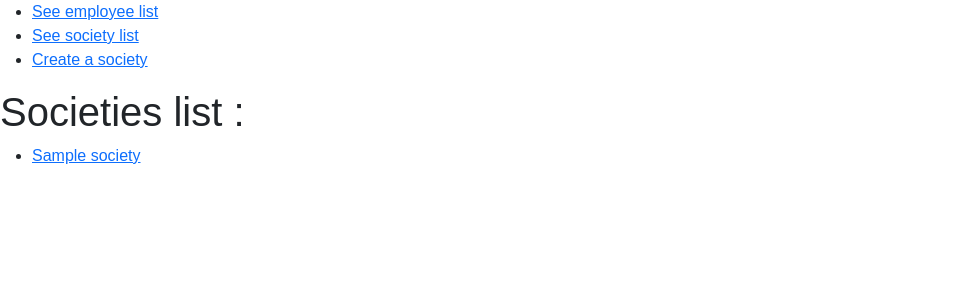
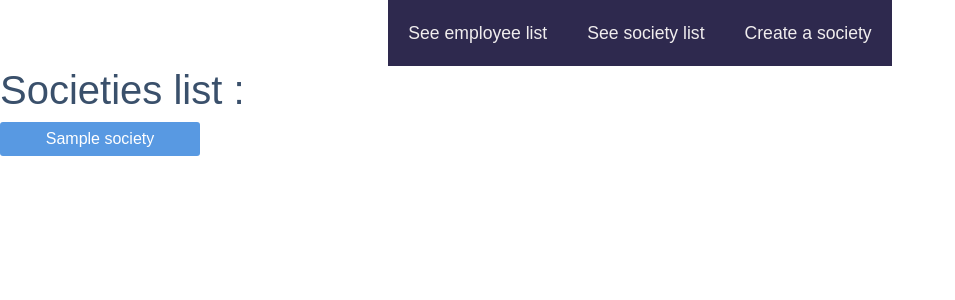
Before and after one commit to CN-Works/BusinessApp, a Symfony app: template templates/society/index.html.twig in a window 1280 px wide. Shown: the top 300 px of the page, without its empty margins (0-955 px from the left). Run offline with Twig, Linux system fonts and the light colour scheme; the template is opened without the code that fills it: most values are stand-ins (such as "Sample title", 1, 10 or a date in 2020); some libraries are stand-ins or nearby versions.

Commit message:
Style : minimal design

```diff
--- a/public/css/style.css
+++ b/public/css/style.css
@@ -1,6 +1,104 @@
 * {
-    font-family: 'Poppins', sans-serif;
-    padding : 0;
-    margin : 0;
-    box-sizing: border-box;
-  }
+  font-family: 'Poppins', sans-serif;
+  padding : 0;
+  margin : 0;
+  box-sizing: border-box;
+}
+
+/* General */
+
+a {
+  text-decoration: none;
+  padding: 5px;
+
+  color: #ffffff;
+  background-color: #5899E2;
+
+  transition: all, 0.25s;
+
+  user-select: none;
+}
+
+a:hover {
+  background-color: #406895;
+}
+
+a:visited{
+  color: #ffffff;
+}
+
+.navbar-main {
+  display: flex;
+  justify-content: center;
+  align-items: center;
+}
+
+.navbar-button {
+  font-size: 1.1rem;
+  padding: 20px;
+  color: #F0EDEE;
+  background-color: #2E294E;
+
+  text-decoration: none;
+}
+
+.navbar-button:hover {
+  color: #F0EDEE;
+  background-color: #26223f;
+}
+
+.navbar-button:visited {
+  color: #F0EDEE;
+}
+
+.navbar-button-create {
+  font-size: 1.1rem;
+  padding: 20px;
+  color: #F0EDEE;
+  background-color: #2E294E;
+
+  text-decoration: none;
+}
+
+.navbar-button-create:hover {
+  color: #F0EDEE;
+  background-color: #F26430;
+}
+
+.navbar-button-create:visited {
+  color: #F0EDEE;
+}
+
+.entity-simplelist {
+  display: flex;
+  flex-direction: column;
+
+  gap: 5px
+}
+
+.entity-simplelist-element {
+  max-width: 200px;
+  display: flex;
+  justify-content: center;
+
+  border-radius: 3px;
+}
+
+.entity-simplelist-title {
+  font-weight: 500;
+  color: #3A506B;
+}
+
+/* Employee */
+
+.employee-name {
+  font-weight: 700;
+  color: #2C666E;
+}
+
+/* Society */
+
+.society-name {
+  font-weight: 700;
+  color: #DB324D;
+}
--- a/templates/society/index.html.twig
+++ b/templates/society/index.html.twig
@@ -4,18 +4,19 @@
 
 {% block body %}
 
-<ul>
-    <li><a href="{{ path("app_employee") }}">See employee list</a></li>
-    <li><a href="{{ path("app_society") }}">See society list</a></li>
-    <li><a href="{{ path("new_society") }}">Create a society</a></li>
-</ul>
+<div class="navbar-main">
+    <a class="navbar-button" href="{{ path("app_employee") }}">See employee list</a>
+    <a class="navbar-button" href="{{ path("app_society") }}">See society list</a>
+    <a class="navbar-button-create"href="{{ path("new_society") }}">Create a society</a>
+</div>
 
-<h1>Societies list :</h1>
 
-<ul>
+<h1 class="entity-simplelist-title">Societies list :</h1>
+
+<div class="entity-simplelist">
     {% for society in societies %}
-        <li><a href="{{ path("show_society" , {"id": society.id })  }}">{{ society }}</a></li>
+        <a class="entity-simplelist-element" href="{{ path("show_society" , {"id": society.id })  }}">{{ society }}</a>
     {% endfor %}
-</ul>
+</div>
 
 {% endblock %}
```
Also changed, not shown: templates/employee/index.html.twig (+9 -9 lines), templates/employee/new.html.twig (+4 -4 lines), templates/employee/show_employee.html.twig (+5 -8 lines), templates/society/new.html.twig (+4 -4 lines), templates/society/show_society.html.twig (+5 -7 lines).
